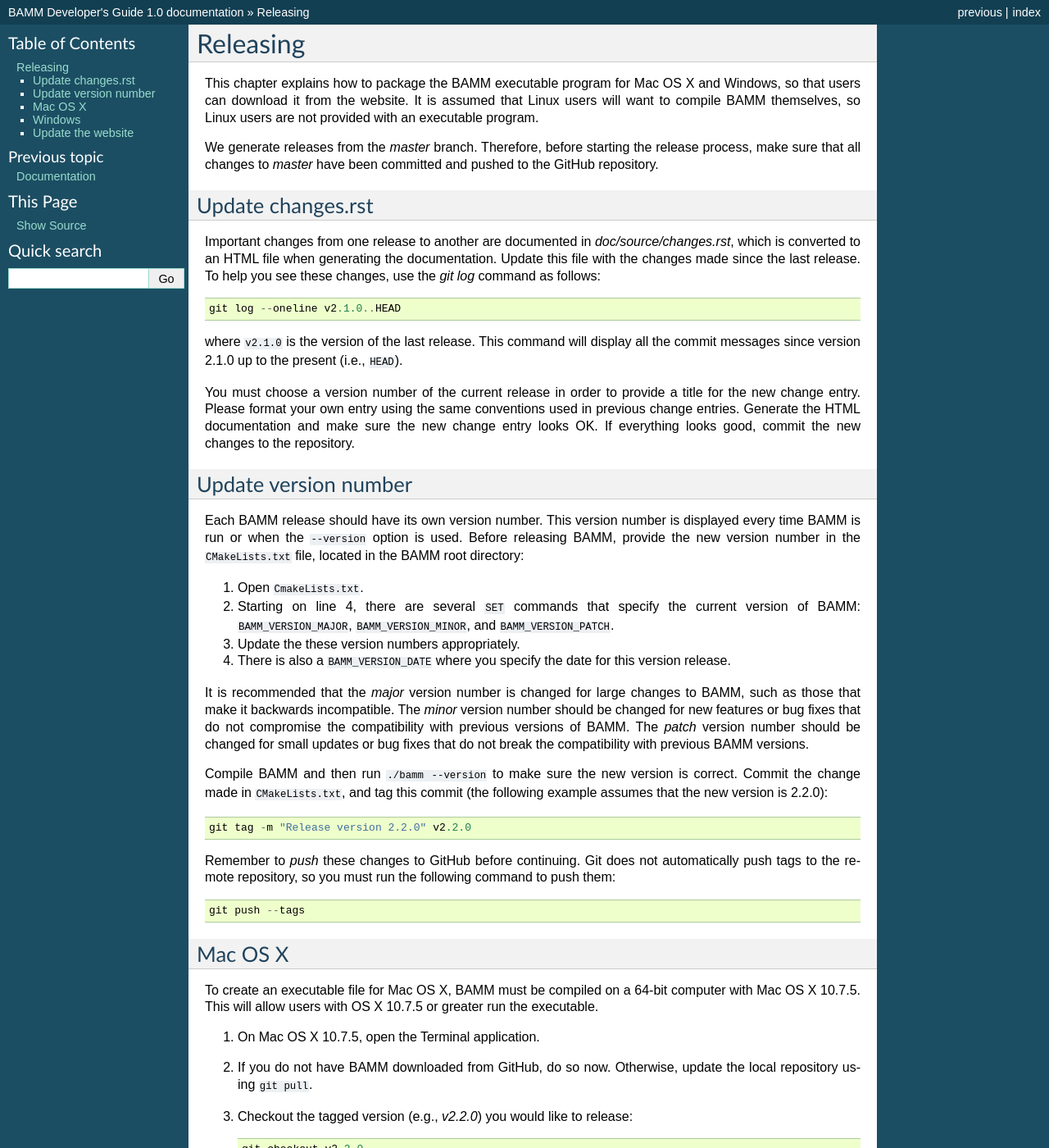
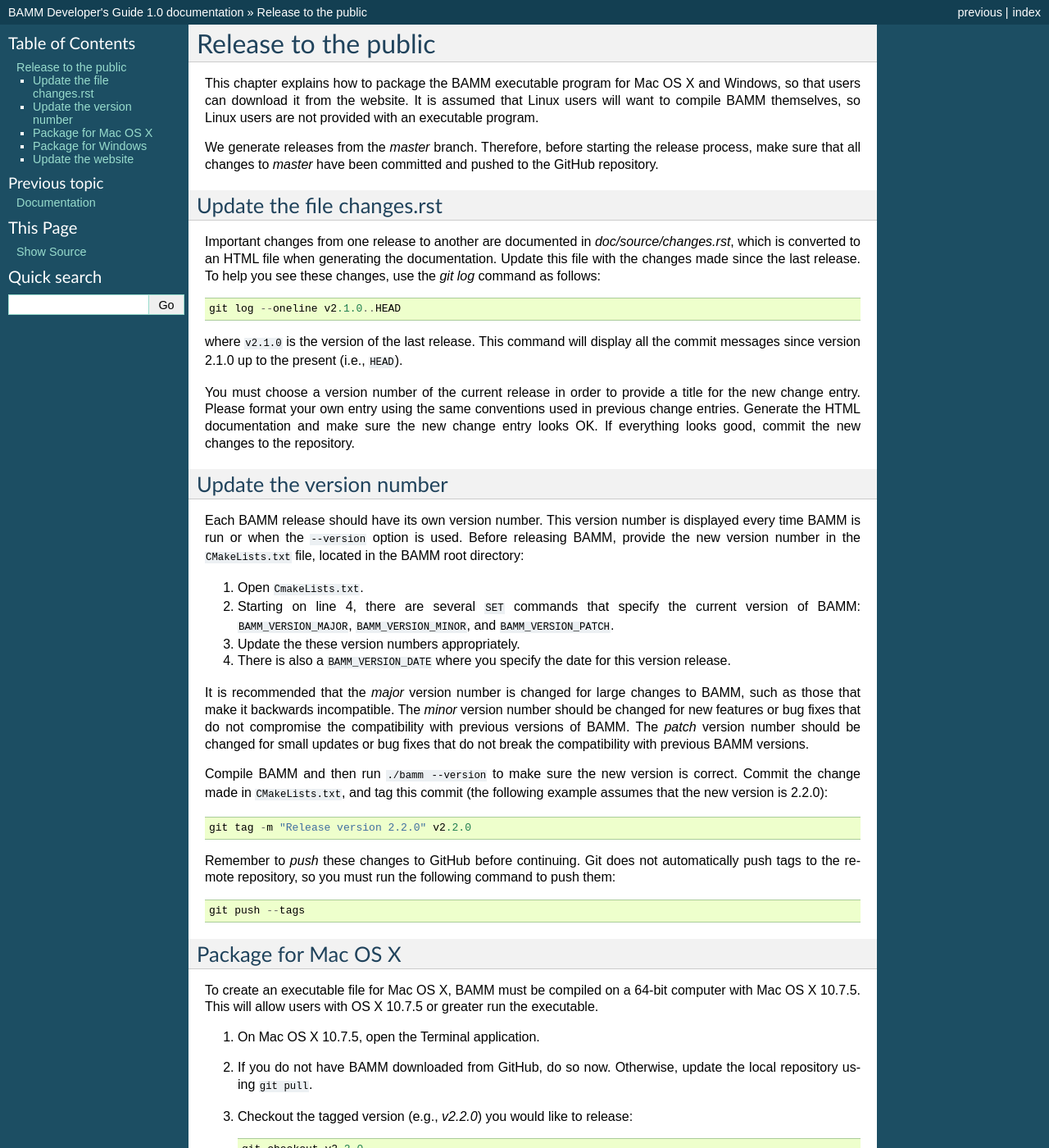
Before and after one commit to macroevolution/bamm-dev-guide, a Sphinx documentation site: the page built from source/releasing.rst, in a window 1280 px wide and 1400 px high. Shown: the whole window at 82% size. Built offline with Sphinx 7.4.7, drawn with Linux system fonts in a browser that asks for light colours; formulas are drawn with MathJax 3; some of the changed text lies outside the part shown.

Commit message:
Make section titles more complete

```diff
--- a/source/releasing.rst
+++ b/source/releasing.rst
@@ -1,5 +1,5 @@
-Releasing
-=========
+Release to the public
+=====================
 
 This chapter explains how to package the BAMM executable program
 for Mac OS X and Windows, so that users can download it from the website.
@@ -12,8 +12,8 @@
 and pushed to the GitHub repository.
 
 
-Update changes.rst
-------------------
+Update the file changes.rst
+---------------------------
 
 Important changes from one release to another
 are documented in *doc/source/changes.rst*,
@@ -35,8 +35,8 @@
 If everything looks good, commit the new changes to the repository.
 
 
-Update version number
----------------------
+Update the version number
+-------------------------
 
 Each BAMM release should have its own version number.
 This version number is displayed every time BAMM is run
@@ -76,8 +76,8 @@
     git push --tags
 
 
-Mac OS X
---------
+Package for Mac OS X
+--------------------
 
 To create an executable file for Mac OS X,
 BAMM must be compiled on a 64-bit computer with Mac OS X 10.7.5.
@@ -135,8 +135,8 @@
 #. Upload this compressed file somewhere online that can be accessed by anyone.
 
 
-Windows
--------
+Package for Windows
+-------------------
 
 To create an executable for Windows, BAMM must be compiled on Windows 7
 using Visual Studio (e.g., Visual Studio Express 13).
```
